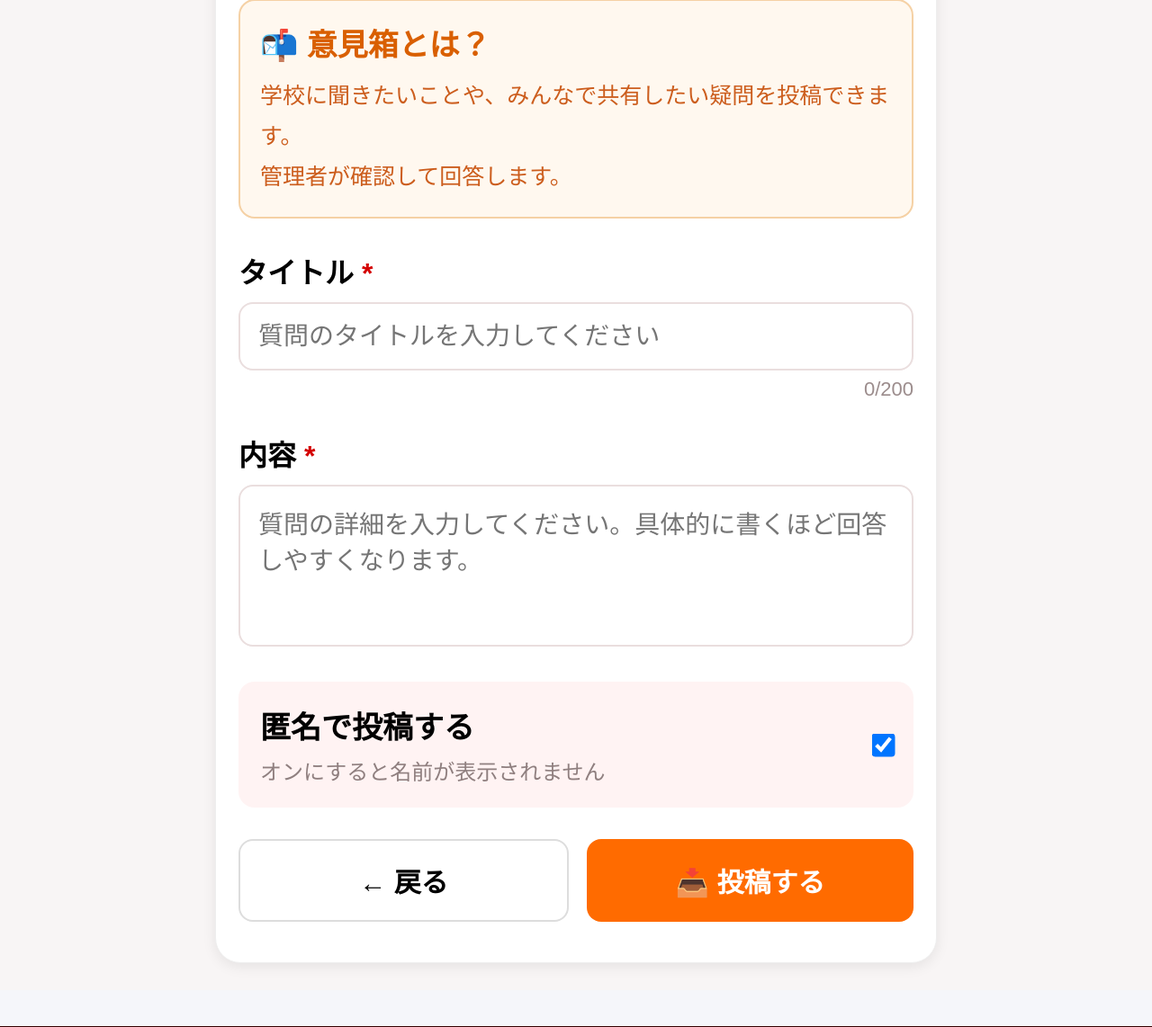
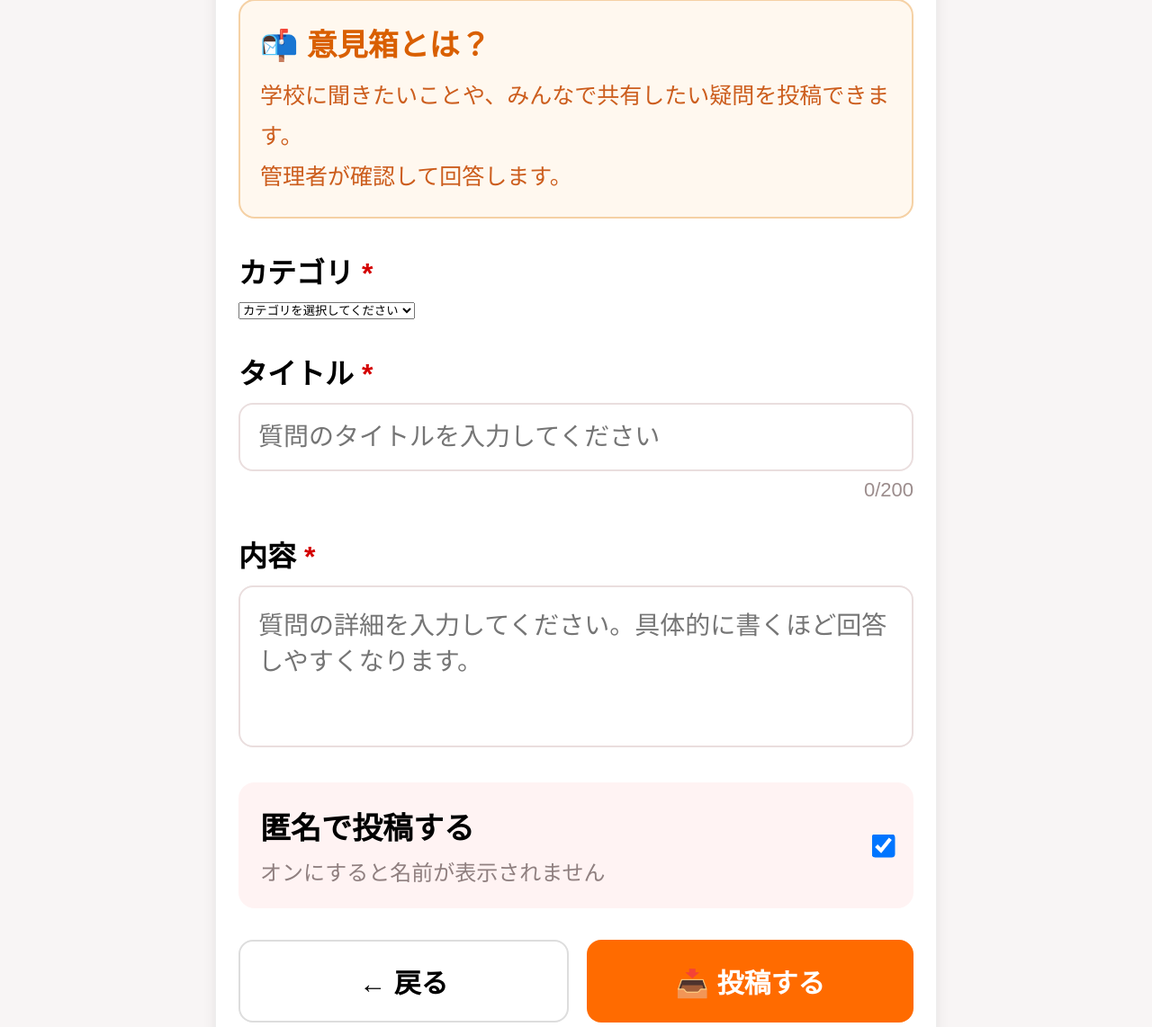
Before and after one commit to macchaislife/myschool, a Django app: template home/templates/home/post_lesson_question.html in a window 1280 px wide. Shown: the part 345-1487 px from the top of the page at 90% size. Run offline with Django 5.2, Linux system fonts and the light colour scheme; the template is opened without the code that fills it, so the values that code supplies are empty.

```diff
--- a/home/templates/home/post_lesson_question.html
+++ b/home/templates/home/post_lesson_question.html
@@ -246,6 +246,26 @@
 
                 <div class="form-group">
                     <label>
+                        カテゴリ
+                        <span class="required">*</span>
+                    </label>
+
+                    <select
+                        name="category"
+                        required
+                        class=""select-box"
+                    >
+                        <option value="">カテゴリを選択してください</option>
+                        <option value="授業">授業</option>
+                        <option value="学校生活">学校生活</option>
+                        <option value="進路">進路</option>
+                        <option value="その他">その他</option>
+                    </select>
+                </div>
+
+
+                <div class="form-group">
+                    <label>
                         タイトル
                         <span class="required">*</span>
                     </label>
```
